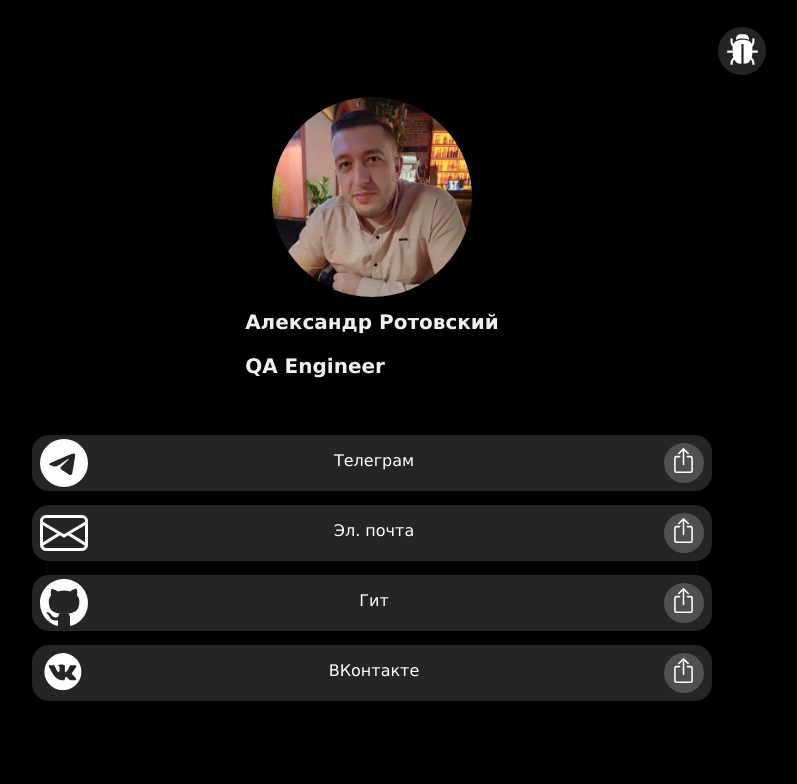
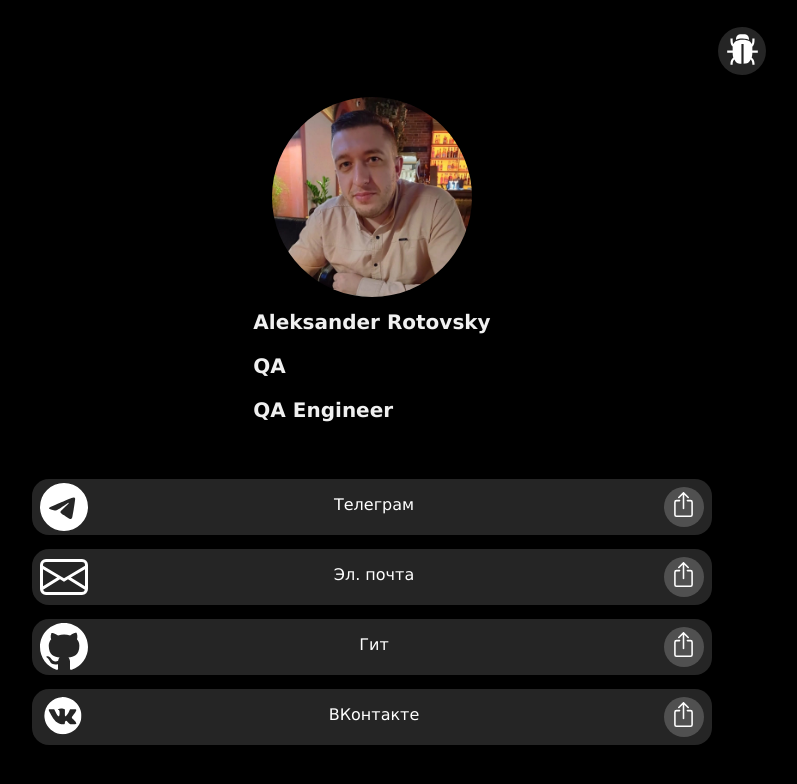
Before and after one commit to AleksanderR-sky/AR, a plain HTML site: page index.html in a window 1280 px wide. Shown: the whole page, without its empty margins (268-1065 px from the left). Drawn offline with Linux system fonts and the light colour scheme.

Commit message:
добавил параграф

```diff
--- a/index.html
+++ b/index.html
@@ -21,7 +21,8 @@
 		<img  src="me.jpg" alt="фото">
 		</div>
 
-		<h1>Александр Ротовский
+		<h1>Aleksander Rotovsky
+			<p>QA</p>
 			<p>QA Engineer</p>
 		</h1>
 
```
